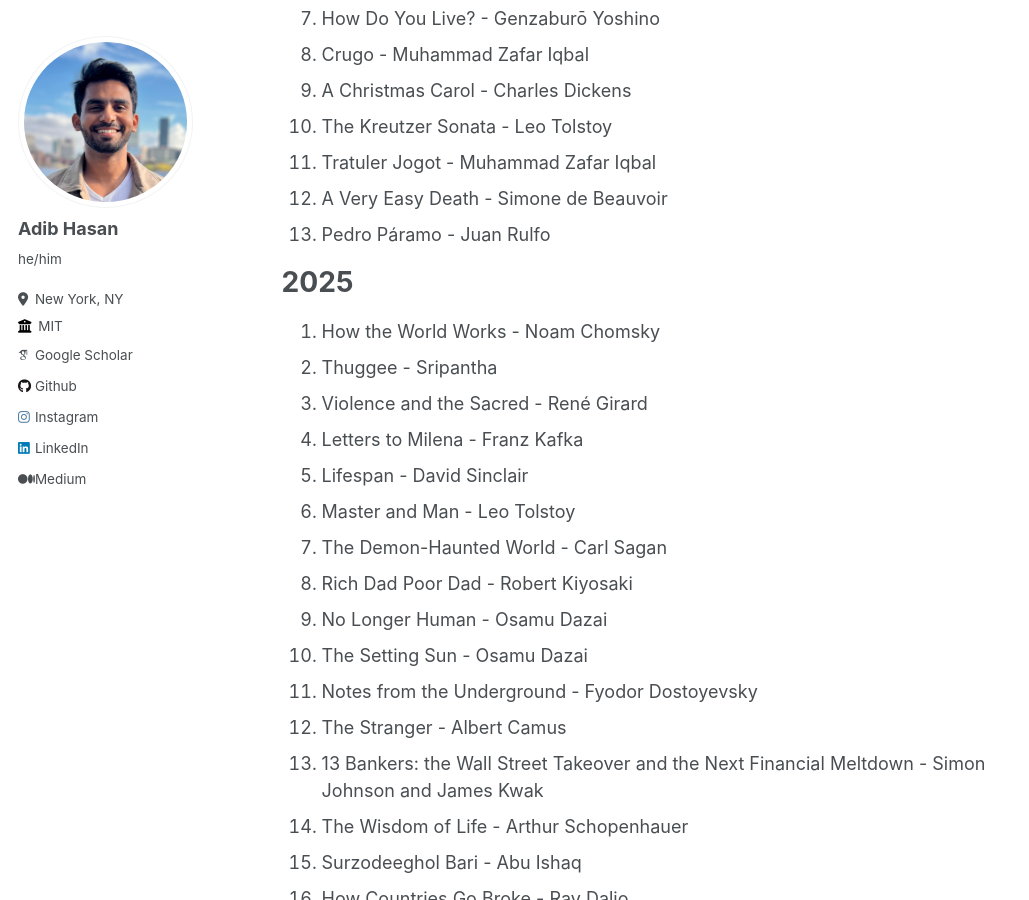
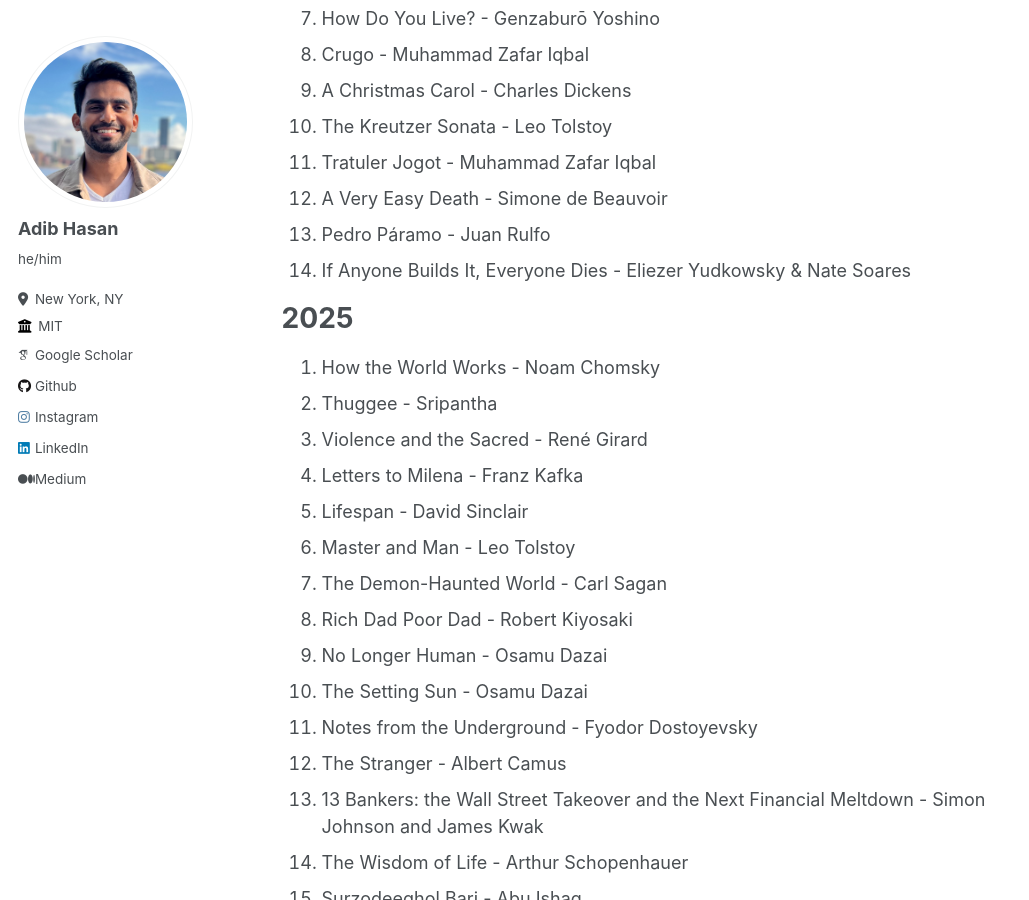
Before and after one commit to Neehan/neehan.github.io, a Jekyll site: the page built from _pages/reading.md, in a window 1280 px wide and 900 px high, scrolled down 551 px. Shown: the whole window, without its empty margins (0-1029 px from the left). Built offline with Jekyll 4.4.1, drawn with Linux system fonts in a browser that asks for light colours; some web fonts are replaced.

Commit message:
Update reading.md

```diff
--- a/_pages/reading.md
+++ b/_pages/reading.md
@@ -22,6 +22,7 @@ Here is what I am currently reading:
 11. Tratuler Jogot - Muhammad Zafar Iqbal
 12. A Very Easy Death - Simone de Beauvoir
 13. Pedro Páramo - Juan Rulfo
+14. If Anyone Builds It, Everyone Dies - Eliezer Yudkowsky & Nate Soares
 
 # 2025
 1. How the World Works - Noam Chomsky
```
